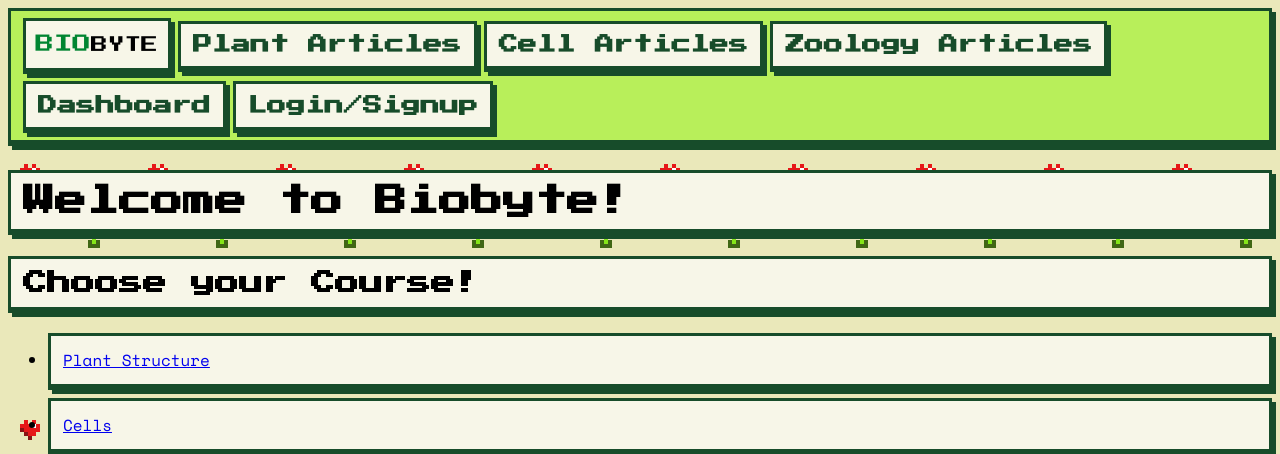
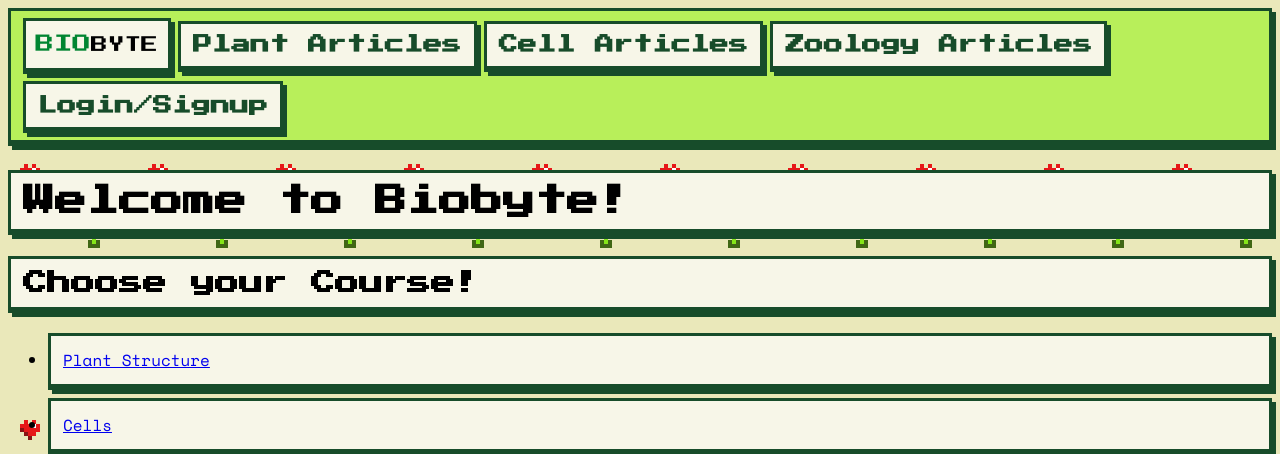
Before and after one commit to TejuViji/BioByte, a Flask app: page / in a window 1280 px wide. Shown: the top 454 px of the page. Run offline with Flask 3, Linux system fonts and the light colour scheme.

Commit message:
Update navigation and remove internal CSS comment

```diff
--- a/templates/base.html
+++ b/templates/base.html
@@ -9,9 +9,8 @@
     <link href="https://fonts.googleapis.com/css2?family=Pixelify+Sans:wght@400..700&family=Press+Start+2P&family=Space+Mono:ital,wght@0,400;0,700;1,400&family=VT323&display=swap" rel="stylesheet">
     <link rel="stylesheet" href="{{ url_for('static', filename='css/styles.css') }}">
     <style>
-      /* Internal CSS goes here */
       body {
-        background-color: #EAE8BA; /* Game Boy beige */
+        background-color: #EAE8BA;
       }
 
       h1, h2, h3, h4, h5, h6 {
@@ -34,9 +33,8 @@
             <li class="nav-item"><a href="{{url_for('plant_page')}}">Plant Articles</a></li>
             <li class="nav-item"><a href="{{url_for('cell_page')}}">Cell Articles</a></li>
             <li class="nav-item"><a href="{{url_for('zoology_page')}}">Zoology Articles</a></li>
-            <li class="nav-item"><a href="{{url_for('dashboard_page')}}">Dashboard</a></li>
             {% if session.get('username') %}
-                <li class="nav-item"><a href="{{url_for('profile_page')}}">Profile</a></li>
+                <li class="nav-item"><a href="{{url_for('dashboard_page')}}">Dashboard</a></li>
             {% else %}
                 <li class="nav-item"><a href="{{url_for('login_page')}}">Login/Signup</a></li>
             {% endif %}
```
